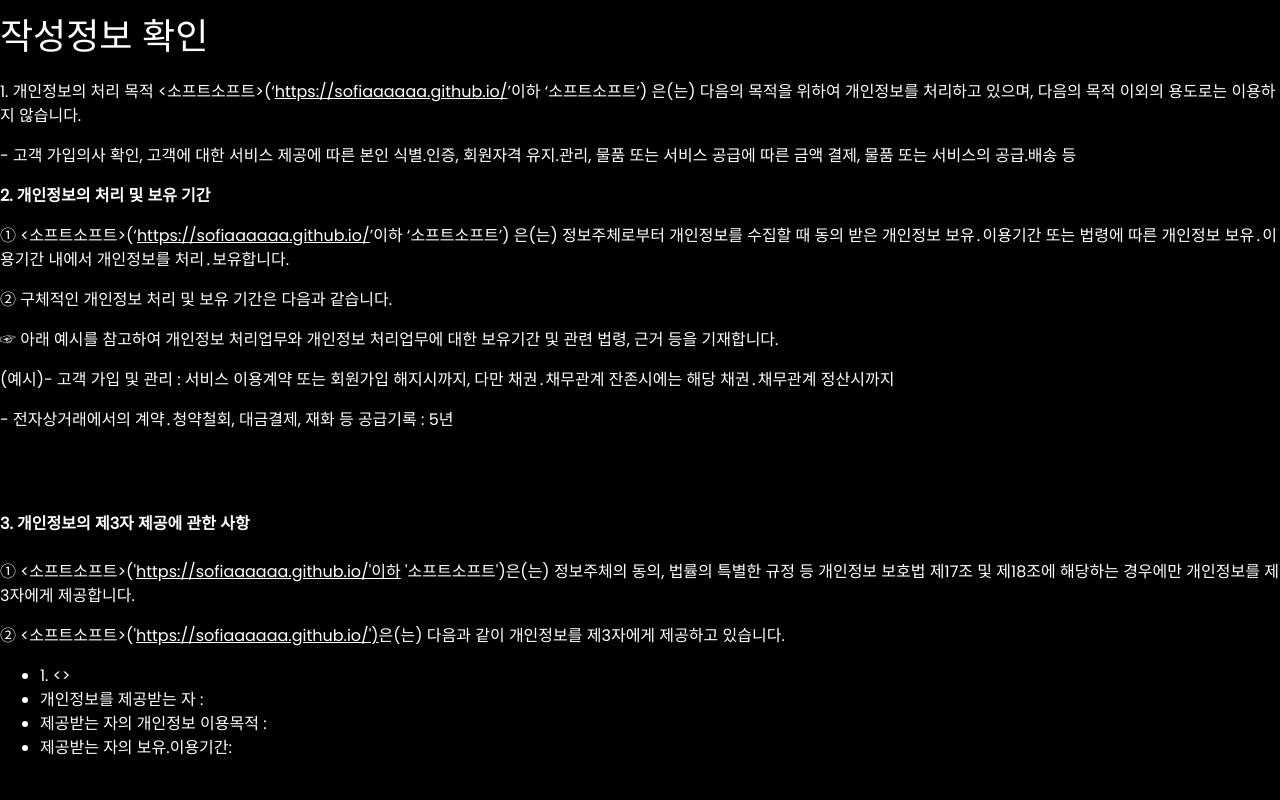
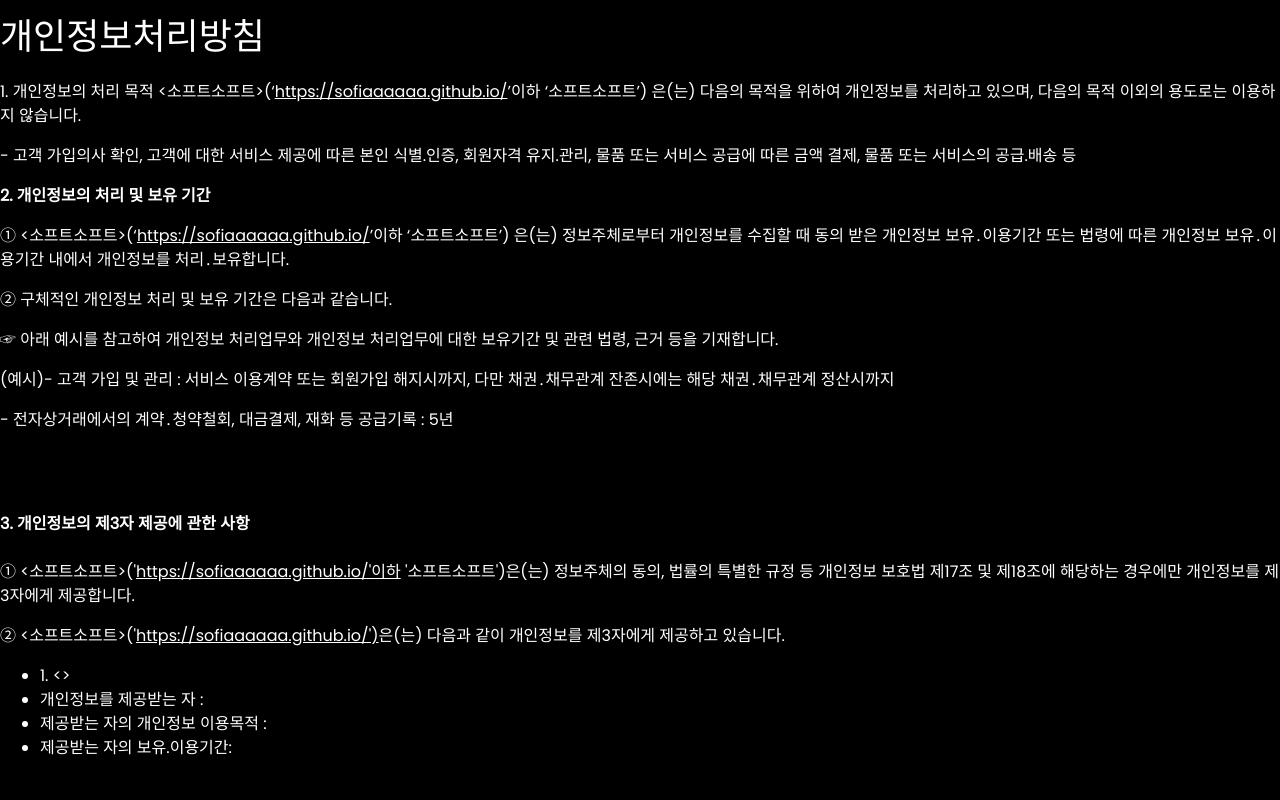
Before and after one commit to sofiaaaaaa/sofiaaaaaa.github.io, a plain HTML site: page pages/privateInfo.html in a window 1280 px wide. Shown: the top 800 px of the page. Drawn offline with nearby package versions, Linux system fonts and the light colour scheme.

Commit message:
move private

```diff
--- a/pages/privateInfo.html
+++ b/pages/privateInfo.html
@@ -13,7 +13,7 @@ img {margin-bottom: -8px;}
 .mySlides {display: none;}
 </style>
 <body class="w3-content w3-black" style="max-width:1500px;">
-    <h1>작성정보 확인</h1>
+    <h1>개인정보처리방침</h1>
     <p><span>1. 개인정보의 처리 목적</span><span>&nbsp;</span>&lt;소프트소프트&gt;(&lsquo;<a href="https://sofiaaaaaa.github.io/">https://sofiaaaaaa.github.io/</a>&rsquo;이하 &lsquo;소프트소프트&rsquo;) 은(는) 다음의 목적을 위하여 개인정보를 처리하고 있으며, 다음의 목적 이외의 용도로는 이용하지 않습니다.</p>
     <p>- 고객 가입의사 확인, 고객에 대한 서비스 제공에 따른 본인 식별.인증, 회원자격 유지.관리, 물품 또는 서비스 공급에 따른 금액 결제, 물품 또는 서비스의 공급.배송 등</p>
     <p><b>2. 개인정보의 처리 및 보유 기간</b></p>
```
